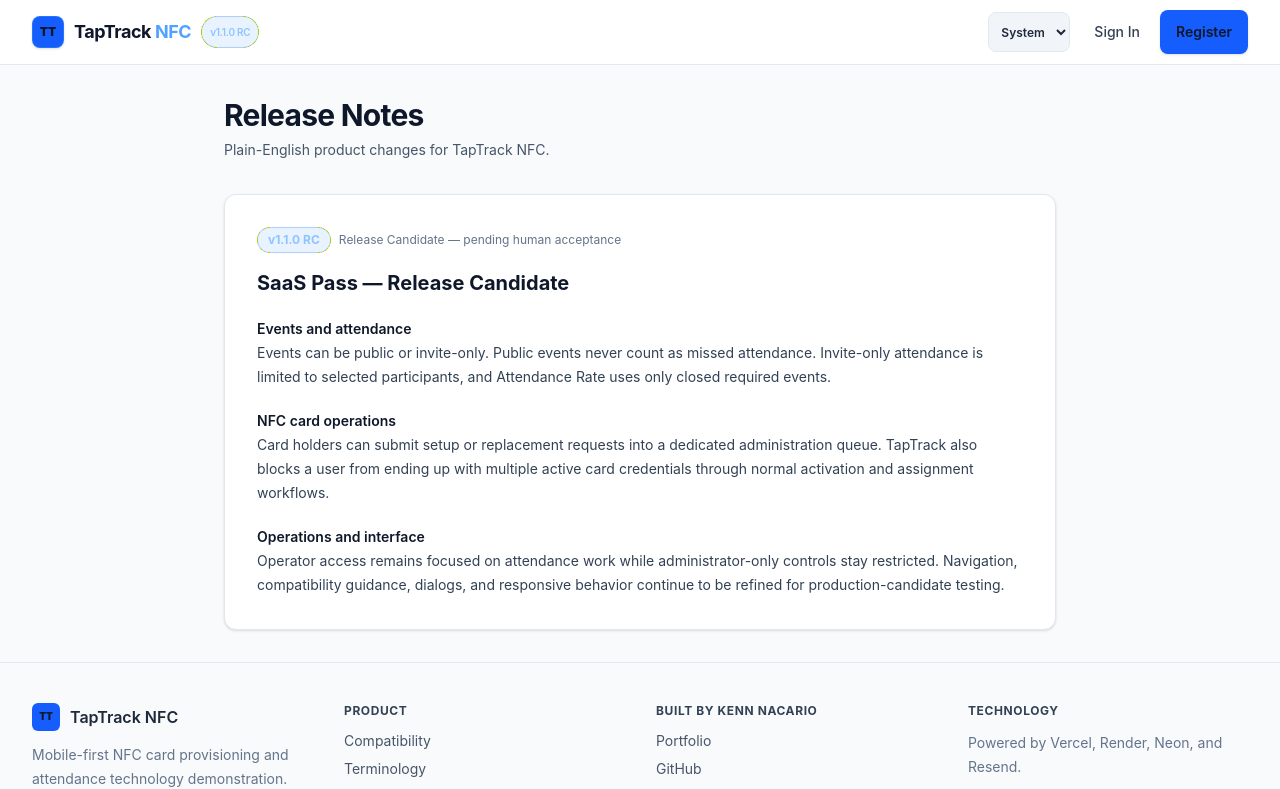
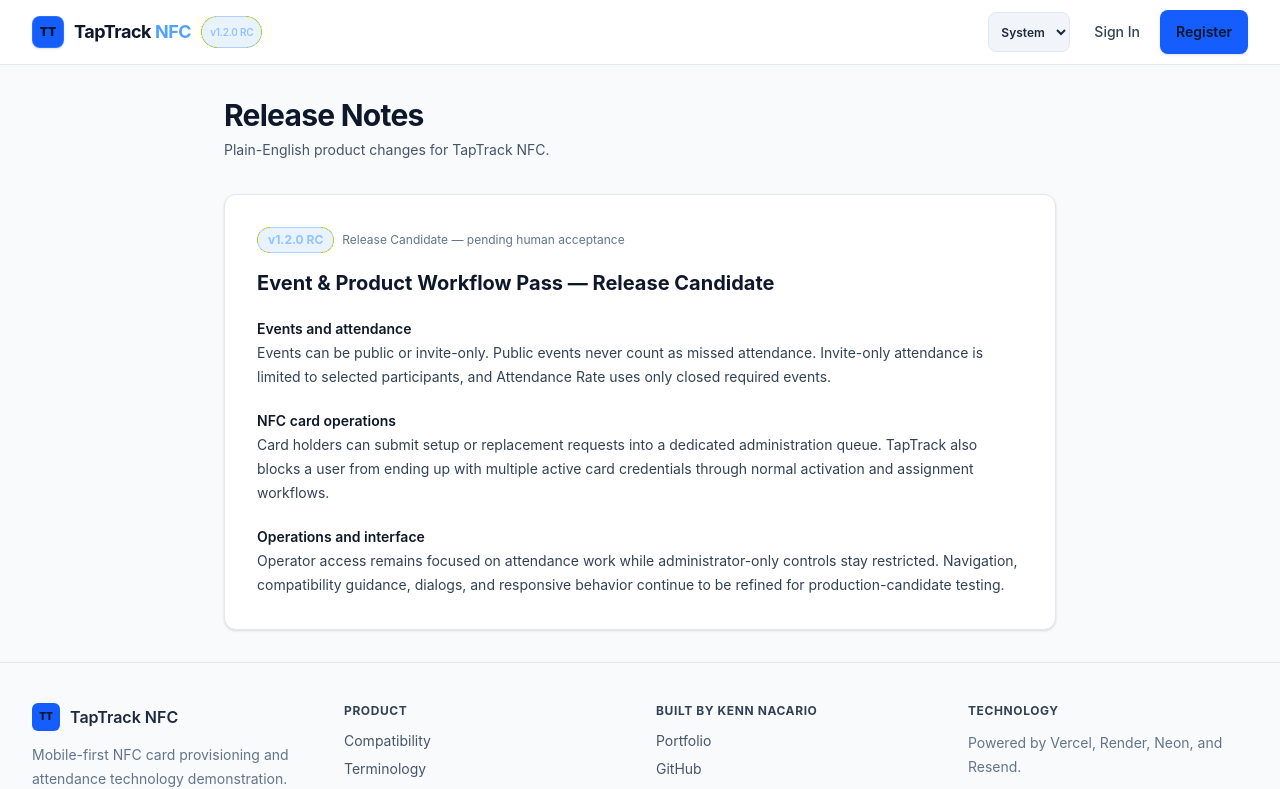
Before and after one commit to Kenn2201/TapTrack-NFC, a React (Vite) app in the folder client/: page /changelog in a window 1280 px wide. Shown: the top 789 px of the page. Built offline with nearby package versions, Linux system fonts and the light colour scheme; no server answers.

Commit message:
chore: prepare v1.2.0 release candidate metadata

```diff
--- a/client/src/constants/version.js
+++ b/client/src/constants/version.js
@@ -1,9 +1,9 @@
 
-export const CURRENT_VERSION = "1.1.0";
-export const CURRENT_VERSION_LABEL = "v1.1.0 RC";
+export const CURRENT_VERSION = "1.2.0";
+export const CURRENT_VERSION_LABEL = "v1.2.0 RC";
 export const CURRENT_VERSION_STAGE = "RC";
 export const RELEASE_DATE = "Release Candidate — pending human acceptance";
-export const RELEASE_NAME = "SaaS Pass — Release Candidate";
+export const RELEASE_NAME = "Event & Product Workflow Pass — Release Candidate";
 export const APP_NAME = "TapTrack NFC";
 export const APP_TAGLINE = "NFC attendance technology demo";
 export const APP_FULL_TITLE = `${APP_NAME} ${CURRENT_VERSION_LABEL}`;
```
